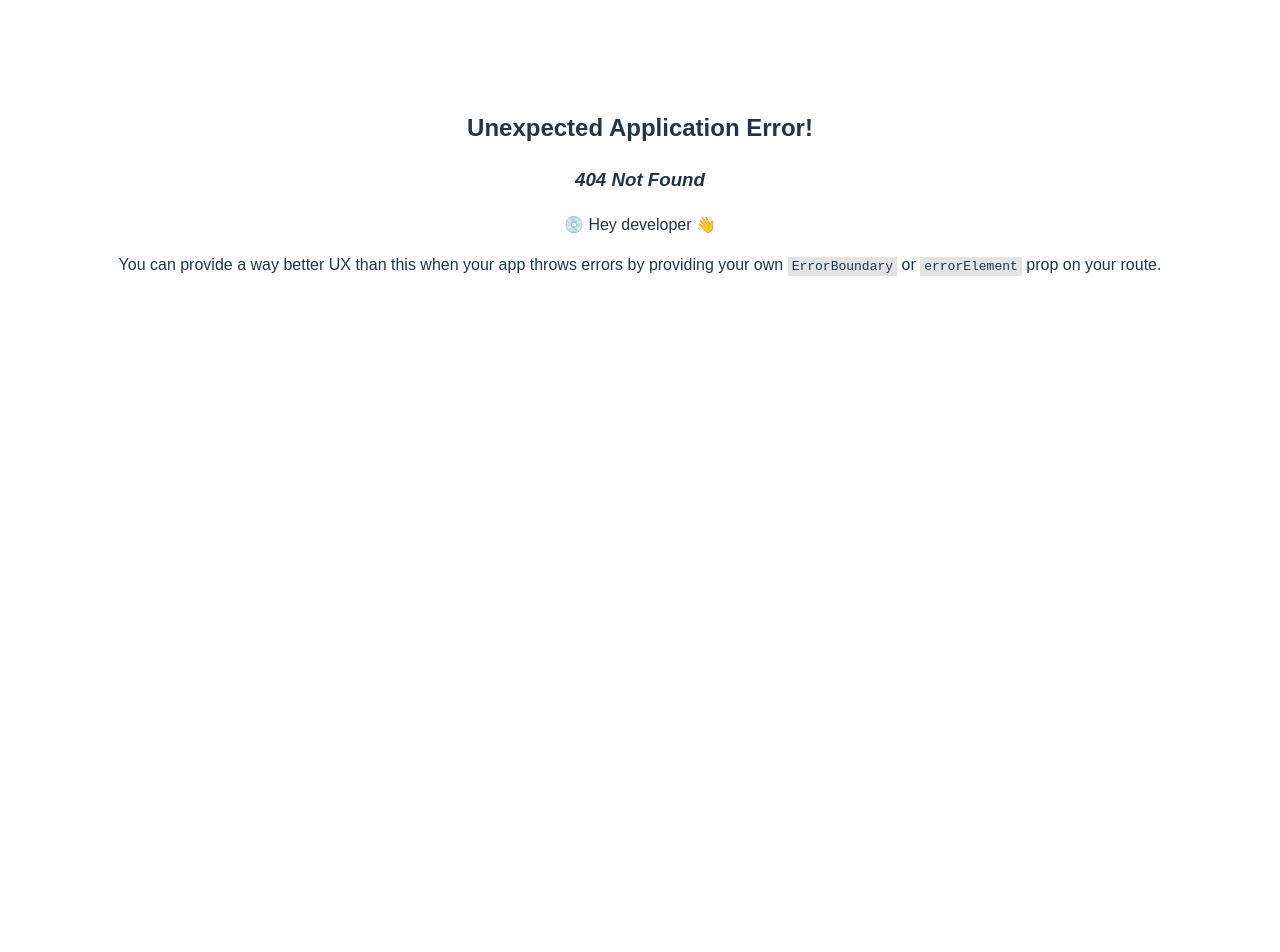
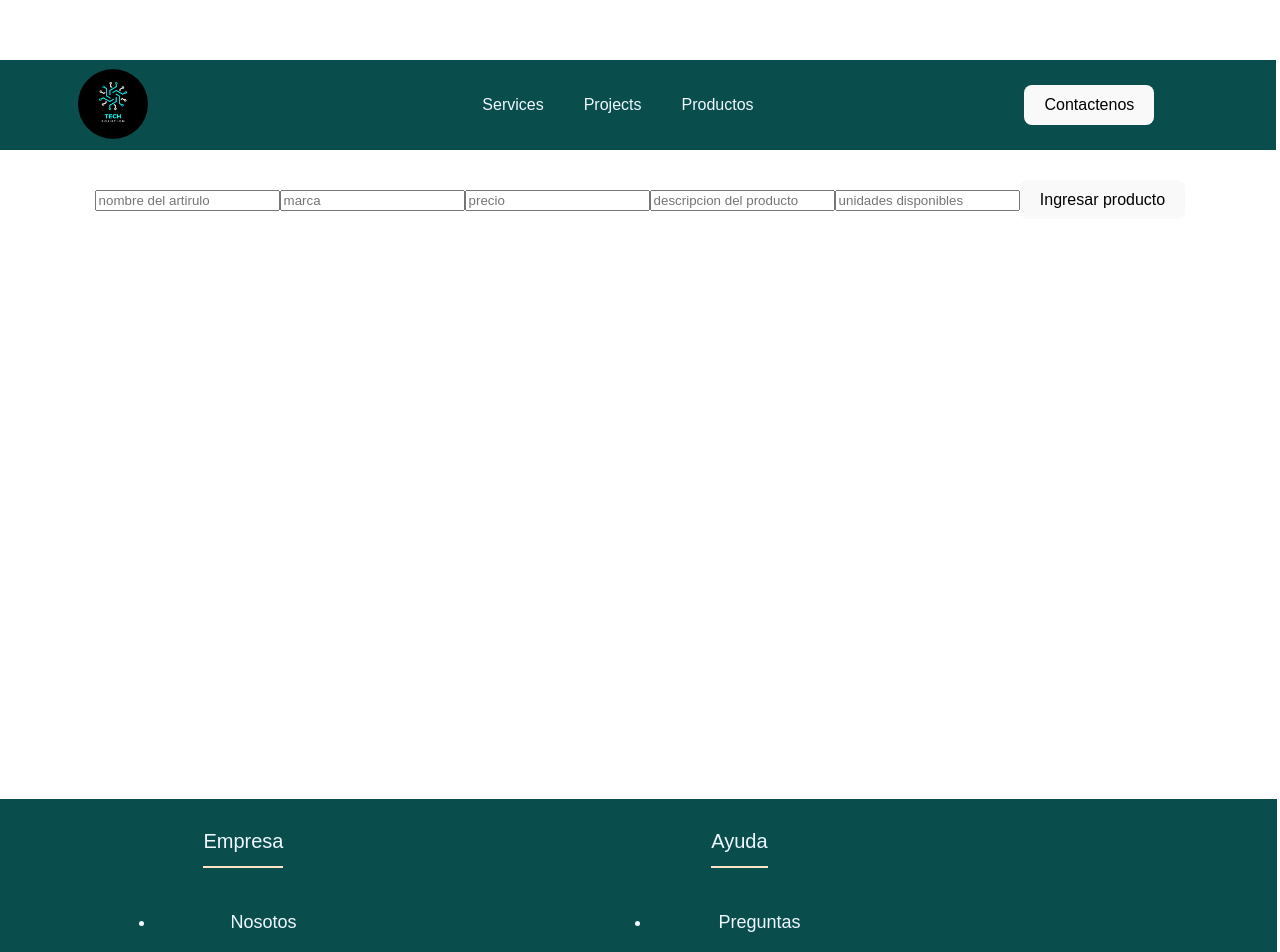
Before and after one commit to YOCELYN12/YR-Secure-Intelligence, a React (Vite) app: page /Catalogo in a window 1280 px wide. Before the commit this address had no page. Shown: the top 952 px of the page. Before the commit the page ends 800 px from the top, so only its background shows below. Built offline with nearby package versions, Linux system fonts and the light colour scheme.

Commit message:
Catalogo

```diff
--- a/src/Componentes/Catalogo.jsx
+++ b/src/Componentes/Catalogo.jsx
@@ -1,18 +1,115 @@
 import React from 'react'
 import { useState } from 'react'
+import { Post } from '../Fetch/Fetch'
+import { set } from 'react-hook-form'
+import { Delete } from '../Fetch/Fetch'
 
 const Catalogo = () => {
-const
+
+  const [intProducto, setIntProducto] = useState("")
+  const [intPrecio, setIntePrecio] = useState("")
+  const [intMarca, setIntMarca] = useState("")
+  const [intDescripcion, setIntDescripcion] = useState("")
+  const [intUnidades, setIntUnidades] = useState("")
 
 
 
 
+//Evento del boton para poder ingresar los datos a la API
+  const ingresarproducto = async (e) => {
+    e.preventDefault()
+    let datos = {
+      producto: intProducto,
+      precio: intPrecio,
+      marca: intMarca,
+      descripcion: intDescripcion,
+      unidades: intUnidades
+    }
+
+    await Post(datos, "productos")
+  }
+
+
+
   return (
-    <div>
-      <input type="text" placeholder='nombre del artirulo'/>
-      <input type="number" placeholder='precio'/>
-      <input type="texto" placeholder='descripcion del producto'/>
-    </div>
+    <>
+
+      <header className='header'>
+
+        <div className='logo'>
+          <img src="src/img/LogoTech.png" alt="" />
+        </div>
+
+        <nav>
+
+          <ul className='nav-links'>
+
+            <li><a href="./Home">Services</a></li>
+            <li><a href="./Home">Projects</a></li>
+            <li><a href="./Catalogo">Productos</a></li>
+
+          </ul>
+
+        </nav>
+
+        <a href="./Contacto" className='btn'><button>Contactenos</button></a>
+      </header>
+
+
+      <div>
+
+        <input type="text" value={intProducto} onChange={(e) => setIntProducto(e.target.value)} placeholder='nombre del artirulo' />
+        <input type="text" value={intMarca} onChange={(e) => setIntMarca(e.target.value)} placeholder='marca' />
+        <input type="number" value={intPrecio} onChange={(e) => setIntePrecio(e.target.value)} placeholder='precio' />
+        <input type="texto" value={intDescripcion} onChange={(e) => setIntDescripcion(e.target.value)} placeholder='descripcion del producto' />
+        <input type="number" value={intUnidades} onChange={(e) => setIntUnidades (e.target.value)} placeholder='unidades disponibles'/>
+
+
+        <button onClick={ingresarproducto}>Ingresar producto</button>
+      </div>
+
+
+      <div className='container-footer'>
+
+        <footer className='footer'>
+
+          <div className='container'>
+
+            <div className='footer-row'>
+
+              <div className='footer-links'>
+
+                <h4>Empresa</h4>
+                <ul>
+
+                  <li><a href="#">Nosotos</a></li>
+                  <li><a href="#">Politica de privacidad</a></li>
+                  <li><a href="#">Afiliate</a></li>
+
+                </ul>
+
+              </div>
+
+
+              <div className='footer-links'>
+
+                <h4>Ayuda</h4>
+                <ul>
+                  <li><a href="#">Preguntas</a></li>
+                  <li><a href="#">Compras</a></li>
+                </ul>
+
+              </div>
+
+            </div>
+
+          </div>
+
+        </footer>
+      </div>
+
+
+    </>
   )
 }
 
--- a/src/Componentes/Registro.jsx
+++ b/src/Componentes/Registro.jsx
@@ -60,8 +60,9 @@ const Registro = () => {
           <input type="text" placeholder='PASSWORD' value={intPassword} onChange={(e) => setIntPassword(e.target.value)} /> {/*input para poder agregar la password a la API*/}
         </form>
 
-        <button onClick={() => { navegar("/Login") }} >Login</button>
-        <button onClick={() => (navegar("/PaginaInicio"))}>Pagina inicio</button>
+        <button onClick={() => {navegar("/Login") }} >Login</button>
+        <button onClick={() => {navegar("/PaginaInicio")}}>Pagina inicio</button>
+        <button onClick={() => {navegar("/Catalogo")}}>Catalogo</button>
         <button onClick={registrarse}>Registrarse</button>
 
       </div>
--- a/src/Server/db.json
+++ b/src/Server/db.json
@@ -13,20 +13,41 @@
       "password": "EFFEF"
     }
   ],
-
   "productos": [
     {
       "id": "1",
       "producto": "Mouse",
       "precio": "2000",
-      "marca":"PATITO"
+      "marca": "PATITO",
+      "descripcion": "Accesorio para la computadora"
     },
-
     {
       "id": "2",
       "producto": " Audifonos",
       "precio": "jane@example.com",
-      "marca": "patito"
+      "marca": "patito",
+      "descripcion": "Accesorio para la computadora"
+    },
+    {
+      "id": "94e7",
+      "producto": "PRUEBA",
+      "precio": "2000",
+      "marca": "PRUEBA",
+      "descripcion": "NCMNCMNCCN"
+    },
+    {
+      "id": "3773",
+      "producto": "",
+      "precio": "",
+      "marca": "",
+      "descripcion": ""
+    },
+    {
+      "id": "2c40",
+      "producto": "",
+      "precio": "",
+      "marca": "",
+      "descripcion": ""
     }
   ]
 }
--- a/src/main.jsx
+++ b/src/main.jsx
@@ -8,6 +8,7 @@ import Home from './Componentes/Home.jsx'
 import Login from './Componentes/Login.jsx'
 import Registro from './Componentes/Registro.jsx'
 import Contacto from './Componentes/Contacto.jsx'
+import Catalogo from './Componentes/Catalogo.jsx'
 
 const router = createBrowserRouter([
   {
@@ -38,6 +39,11 @@ const router = createBrowserRouter([
   {
     path:"Contacto",
     element:<Contacto/>
+  },
+
+  {
+    path: "Catalogo",
+    element : <Catalogo/>
   }
 
 ])
```
Also changed, not shown: src/Componentes/Productos.jsx (added, +13 -0 lines).
